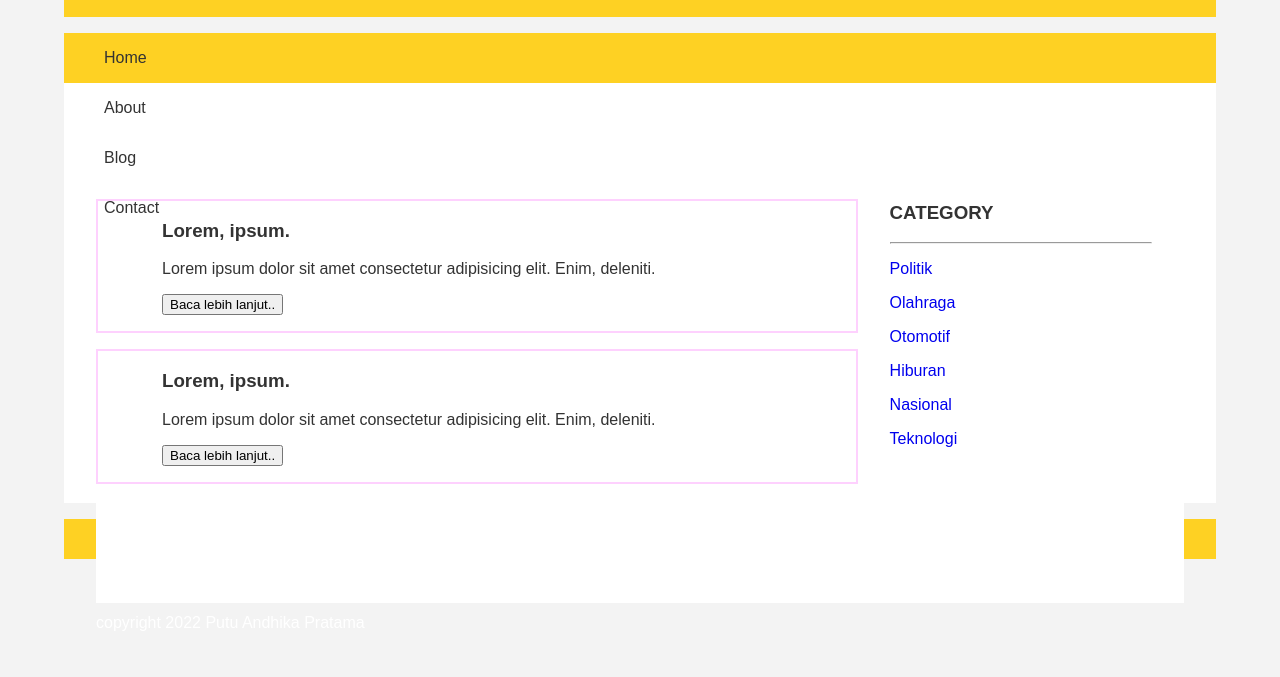
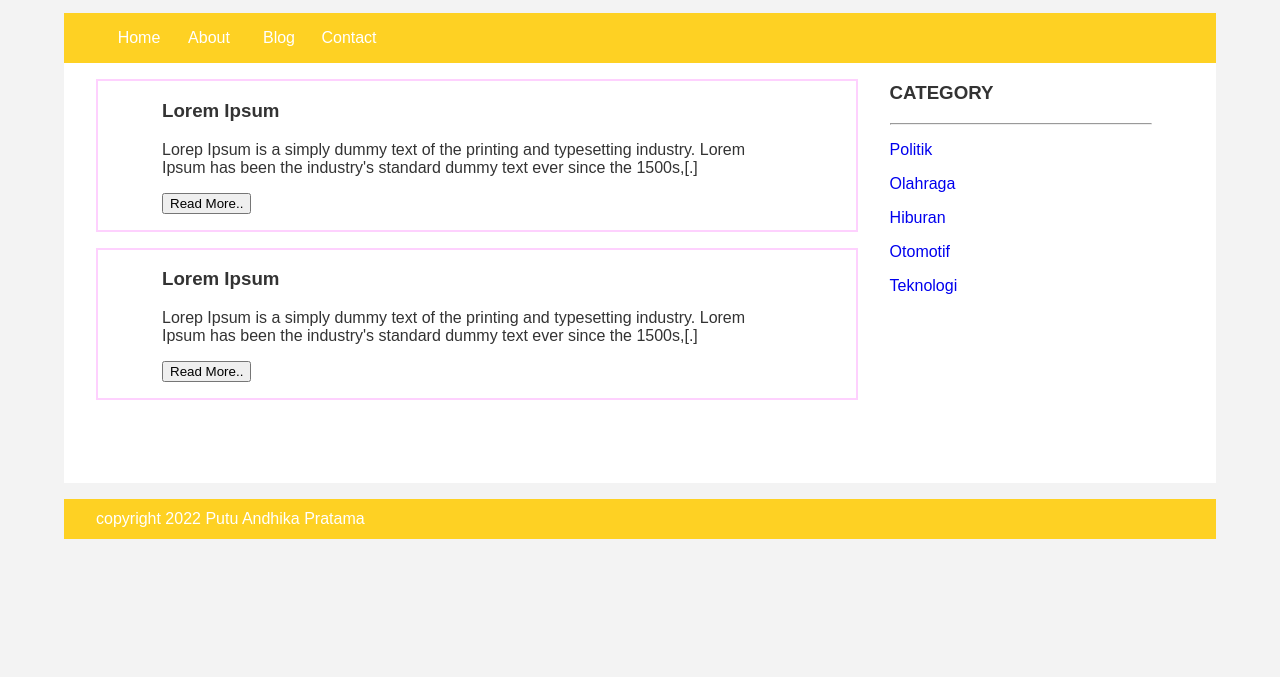
Before and after one commit to pikalupps/pweb-webnews, a plain HTML site: page index.html in a window 1280 px wide. Shown: the part 123-800 px from the top of the page. Drawn offline with Linux system fonts and the light colour scheme.

Commit message:
fix menu

```diff
--- a/index.html
+++ b/index.html
@@ -1,11 +1,7 @@
-<!DOCTYPE html>
-<html lang="en">
+<html>
  <head>
-  <meta charset="UTF-8">
-  <meta http-equiv="X-UA-Compatible" content="IE=edge">
-  <meta name="viewport" content="width=device-width, initial-scale=1.0">
       <title>PikaNews</title>
-  <link rel="stylesheet" href="style.css">
+      <link rel="stylesheet" href="style.css"/>
  </head>
  <body>
       <div class="header">
@@ -13,38 +9,38 @@
                 <h2>PikaNews</h2>
            </div>
       </div>
-
       <div class="menu">
            <ul>
-      <li><a href="#"></a>Home</li>
-      <li><a href="#"></a>About</li>
-      <li><a href="#"></a>Blog</li>
-      <li><a href="#"></a>Contact</li>
+                <li><a href="#">Home</a></li>
+                <li><a href="#">About</a></li>
+                <li><a href="#">Blog</a></li>
+                <li><a href="#">Contact</a></li>
            </ul>
       </div>
-
       <div class="content">
            <div class="jarak">
+                <!-- kiri -->
                 <div class="kiri">
                 <!-- blog -->
                 <div class="border">
                      <div class="jarak">
-            <h3>Lorem, ipsum.</h3>
-            <p>Lorem ipsum dolor sit amet consectetur adipisicing elit. Enim, deleniti.</p>
-            <button class="btn">Baca lebih lanjut..</button>
+                          <h3>Lorem Ipsum</h3>
+                          <p>Lorep Ipsum is a simply dummy text of the printing and typesetting industry. Lorem Ipsum has been the industry's standard dummy text ever since the 1500s,[.]</p>
+                          <button class="btn">Read More..</button>
                      </div>
                 </div>
-
+                <!-- end blog-->
                 <!-- blog -->
                 <div class="border">
                      <div class="jarak">
-            <h3>Lorem, ipsum.</h3>
-            <p>Lorem ipsum dolor sit amet consectetur adipisicing elit. Enim, deleniti.</p>
-            <button class="btn">Baca lebih lanjut..</button>
+                          <h3>Lorem Ipsum</h3>
+                          <p>Lorep Ipsum is a simply dummy text of the printing and typesetting industry. Lorem Ipsum has been the industry's standard dummy text ever since the 1500s,[.]</p>
+                          <button class="btn">Read More..</button>
                      </div>
                 </div>
+                <!-- end blog-->
                 </div>
-
+                <!-- kiri-->
                 <!-- kanan -->
                 <div class="kanan">
                      <div class="jarak">
@@ -52,16 +48,14 @@
                           <hr/>
                           <p><a href="#" class="undecor">Politik</a></p>
                           <p><a href="#" class="undecor">Olahraga</a></p>
+                          <p><a href="#" class="undecor">Hiburan</a></p>
                           <p><a href="#" class="undecor">Otomotif</a></p>
-          <p><a href="#" class="undecor">Hiburan</a></p>
-          <p><a href="#" class="undecor">Nasional</a></p>
                           <p><a href="#" class="undecor">Teknologi</a></p>
                      </div>
                 </div>
-
+                <!-- kanan -->
            </div>
       </div>
-
       <div class="footer">
            <div class="jarak">
                 <p>copyright 2022 Putu Andhika Pratama</p>
```
Lines whose indentation alone changed are shown as unchanged.
